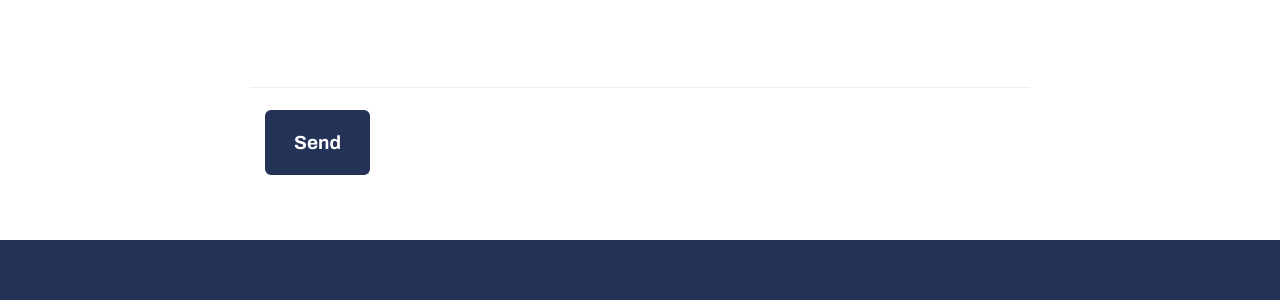
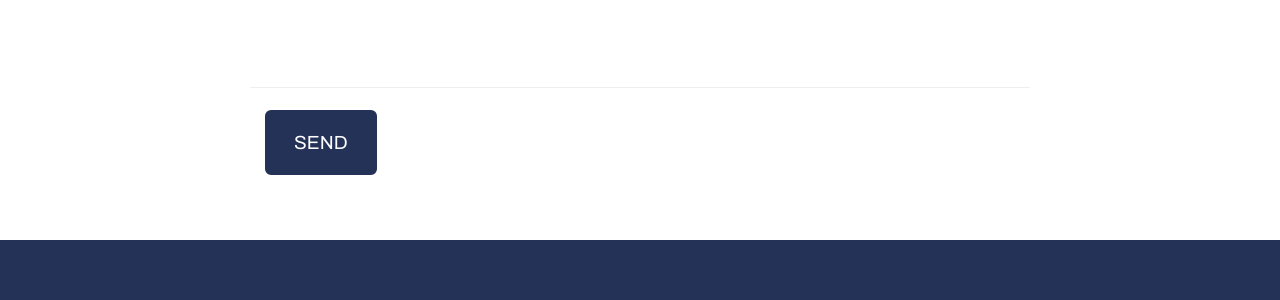
Before and after one commit to Kelly-Portfolio/Kelly-Portfolio.github.io, a Jekyll site: the page built from _posts/2014-07-18-project-1.markdown, in a window 1280 px wide and 1400 px high, scrolled down 1384 px. Shown: the part 887-1187 px from the top of the window. Built offline with Jekyll 4.4.1, drawn with Linux system fonts in a browser that asks for light colours.

Commit message:
uppercase

```diff
--- a/_includes/contact_static.html
+++ b/_includes/contact_static.html
@@ -46,7 +46,7 @@
           <div id="success"></div>
           <div class="row">
             <div class="form-group col-xs-12">
-              <button type="submit" class="btn btn-success btn-lg"><b>Send</b></button>
+              <button type="submit" class="btn btn-success btn-lg">Send</button>
             </div>
           </div>
         </form>
--- a/_includes/css/main.css
+++ b/_includes/css/main.css
@@ -518,6 +518,8 @@ ul.list-inline li {
     border-color: #{{ site.color.secondary }};
     border-width: 2px; /* Set border width to 2px */
     color: #fff; /* Ensure text color is white */
+    text-transform: uppercase;
+    font-family: Archivo,Tahoma,Arial,sans-serif;
     transition: background-color 0.3s, color 0.3s, border-color 0.3s; /* Smooth transition */
 }
 
```
